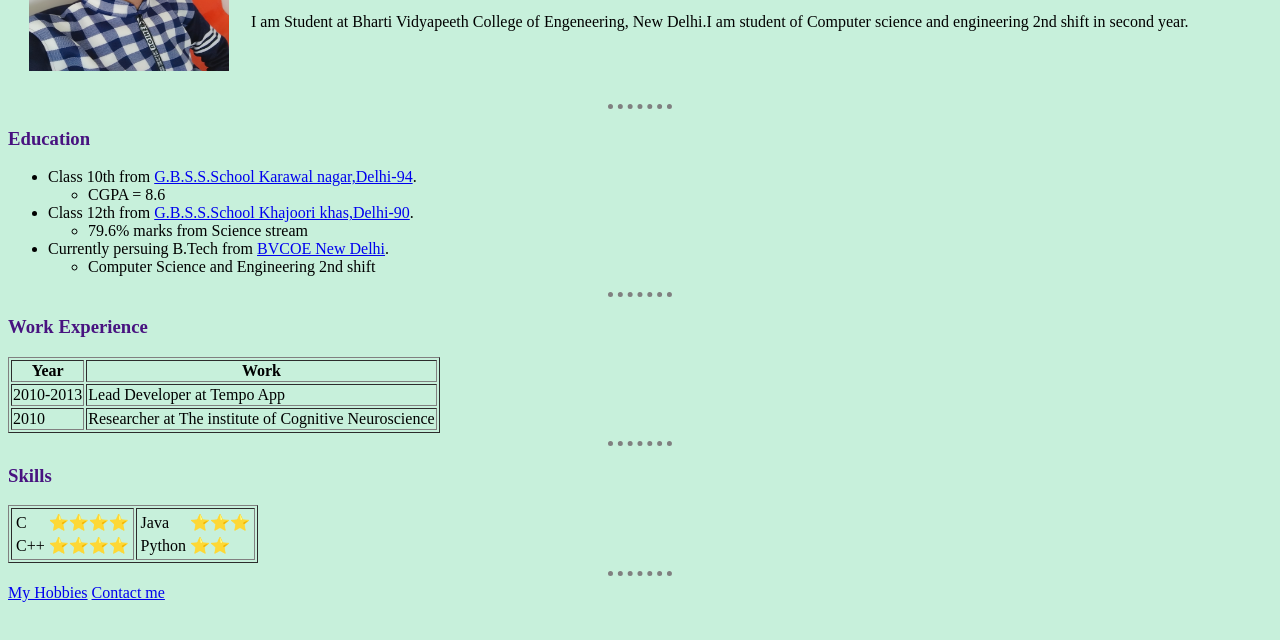
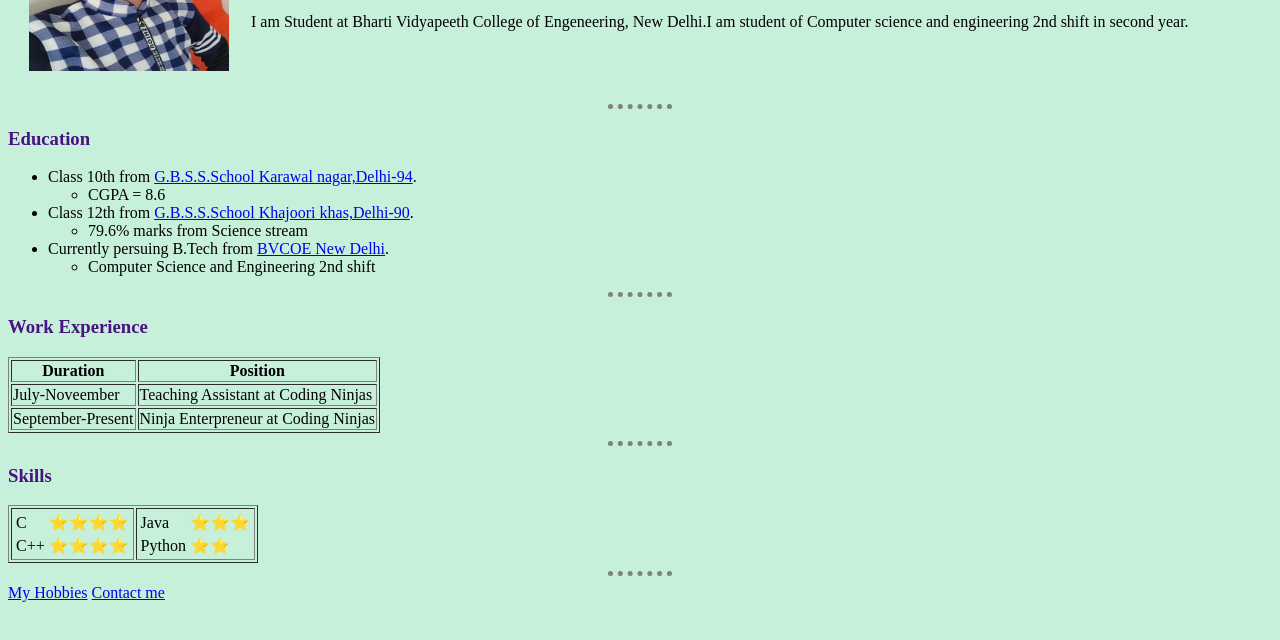
Before and after one commit to Tarunkmr0023/CV, a plain HTML site: page index.html in a window 1280 px wide. Shown: the part 158-798 px from the top of the page. Drawn offline with Linux system fonts and the light colour scheme.

Commit message:
Update index.html
added work and experience

```diff
--- a/index.html
+++ b/index.html
@@ -40,18 +40,18 @@
   <table border="1">
     <thead>
       <tr>
-        <th>Year</th>
-        <th>Work</th>
+        <th>Duration</th>
+        <th>Position</th>
       </tr>
     </thead>
     <tbody>
       <tr>
-        <td>2010-2013</td>
-        <td>Lead Developer at Tempo App</td>
+        <td>July-Noveember</td>
+        <td>Teaching Assistant at Coding Ninjas</td>
       </tr>
       <tr>
-        <td>2010</td>
-        <td>Researcher at The institute of Cognitive Neuroscience</td>
+        <td>September-Present</td>
+        <td>Ninja Enterpreneur at Coding Ninjas</td>
       </tr>
     </tbody>
   </table>
```
